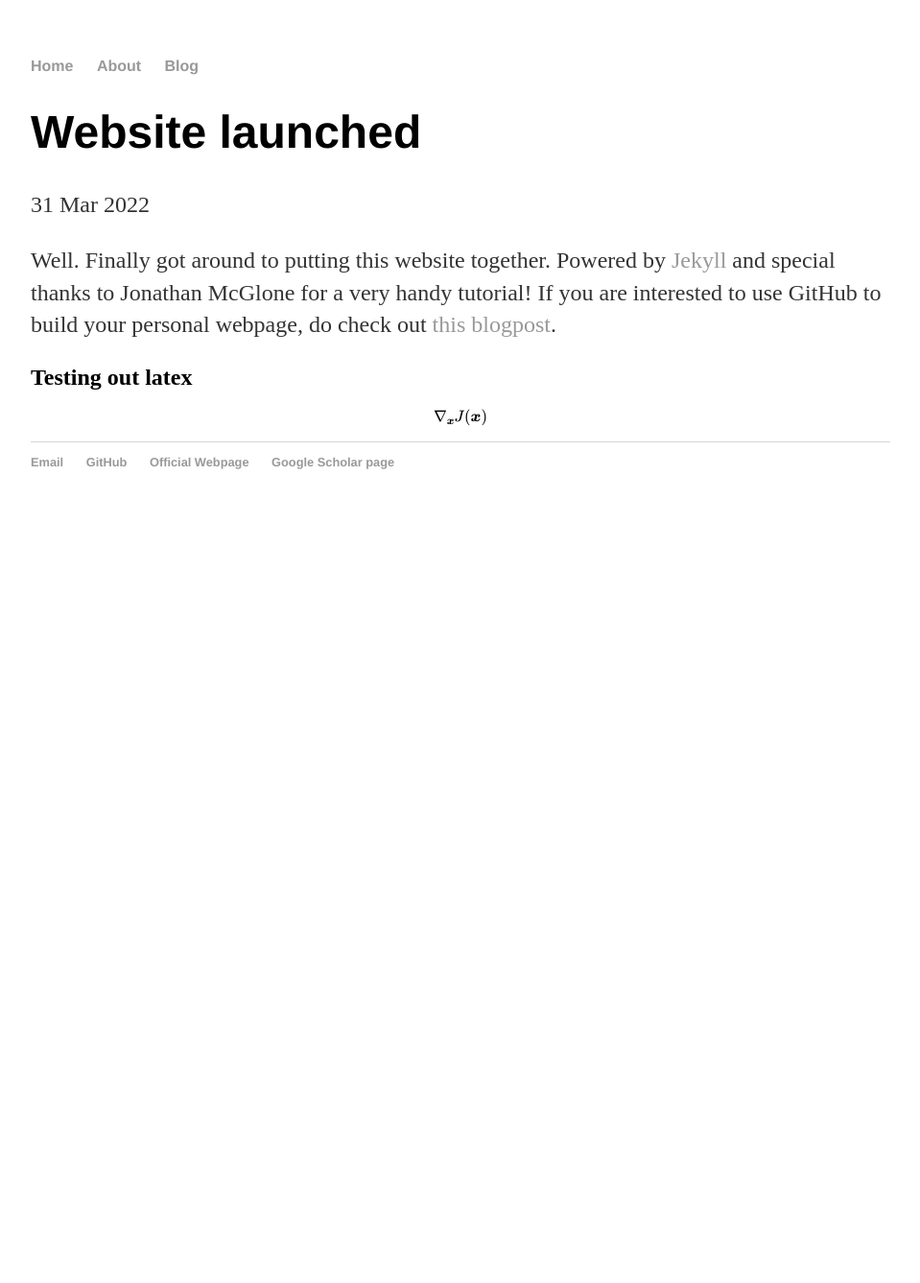
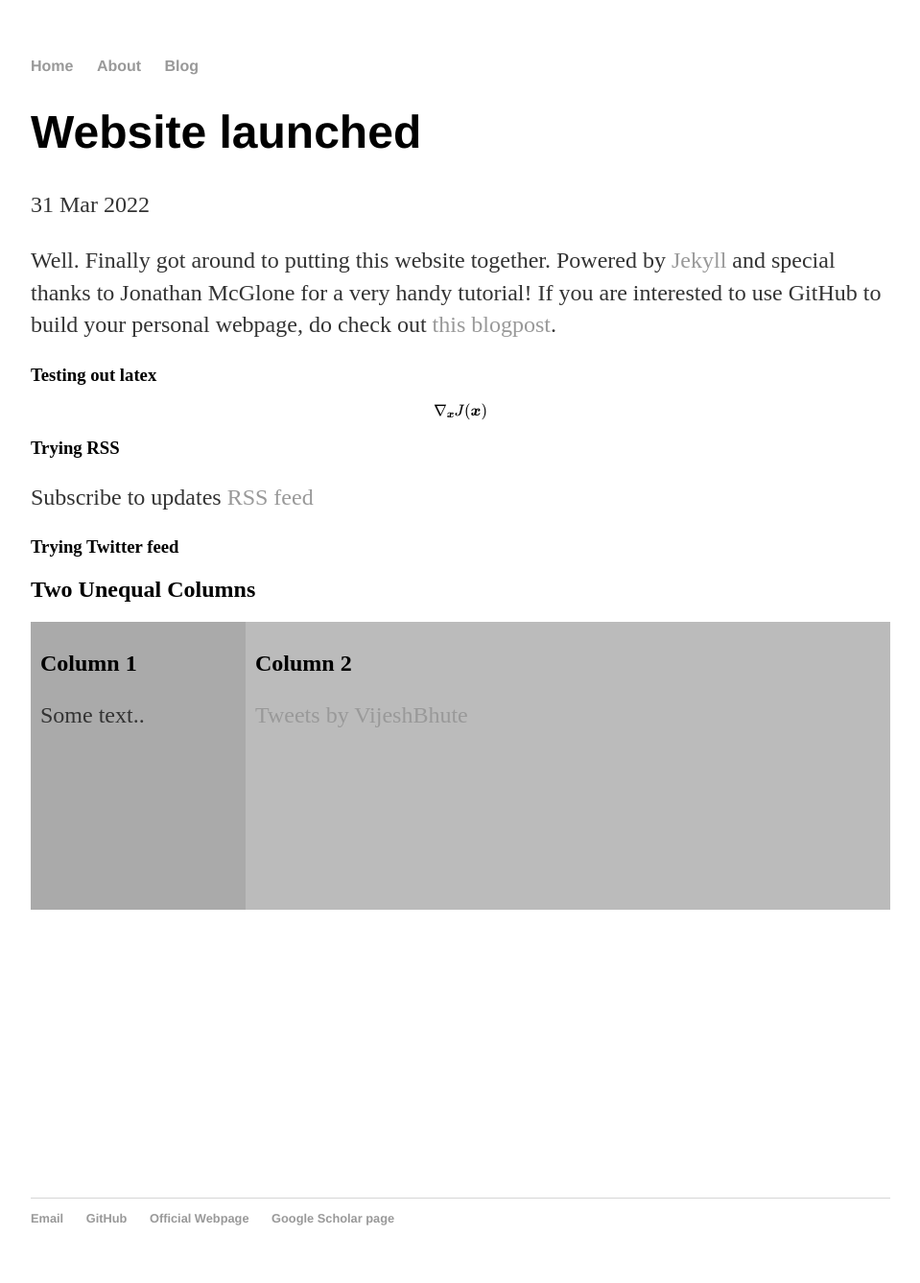
Before and after one commit to vijeshbhute/vijeshbhute.github.io, a Jekyll site: the page built from _posts/2022-03-31-Website-launched.md, in a window 1280 px wide. Shown: the whole page at 96% size, without its empty margins (160-1119 px from the left). Built offline with Jekyll 4.4.1, drawn with Linux system fonts in a browser that asks for light colours; formulas are drawn with MathJax 3; comment, search, counter and statistics services are not loaded; before the commit the page ends 900 px from its top, so only the background shows below that.

Commit message:
Update 2022-03-31-Website-launched.md

```diff
--- a/_posts/2022-03-31-Website-launched.md
+++ b/_posts/2022-03-31-Website-launched.md
@@ -6,6 +6,55 @@ date: 2022-03-31
 
 Well. Finally got around to putting this website together. Powered by <a href="http://jekyllrb.com" target ="_blank">Jekyll</a> and special thanks to Jonathan McGlone for a very handy tutorial! If you are interested to use GitHub to build your personal webpage, do check out <a href="http://jmcglone.com/guides/github-pages/" target ="_blank">this blogpost</a>.
 
-## Testing out latex
+### Testing out latex
 
 $$ \nabla_\boldsymbol{x} J(\boldsymbol{x}) $$
+
+### Trying RSS
+Subscribe to updates <a href="/blog/atom.xml">RSS feed</A>
+
+### Trying Twitter feed
+<style>
+* {
+  box-sizing: border-box;
+}
+
+/* Create two unequal columns that floats next to each other */
+.column {
+  float: left;
+  padding: 10px;
+  height: 300px; /* Should be removed. Only for demonstration */
+}
+
+.left {
+  width: 25%;
+}
+
+.right {
+  width: 75%;
+}
+
+/* Clear floats after the columns */
+.row:after {
+  content: "";
+  display: table;
+  clear: both;
+}
+</style>
+
+<h2>Two Unequal Columns</h2>
+
+<div class="row">
+  <div class="column left" style="background-color:#aaa;">
+    <h2>Column 1</h2>
+    <p>Some text..</p>
+  </div>
+  <div class="column right" style="background-color:#bbb;">
+    <h2>Column 2</h2>
+    <p><a class="twitter-timeline" href="https://twitter.com/VijeshBhute?ref_src=twsrc%5Etfw">Tweets by VijeshBhute</a> <script async src="https://platform.twitter.com/widgets.js" charset="utf-8"></script></p>
+  </div>
+</div>
+<div class="row">
+  <div class="column"></div>
+  <div class="column"></div>
+</div>
```
